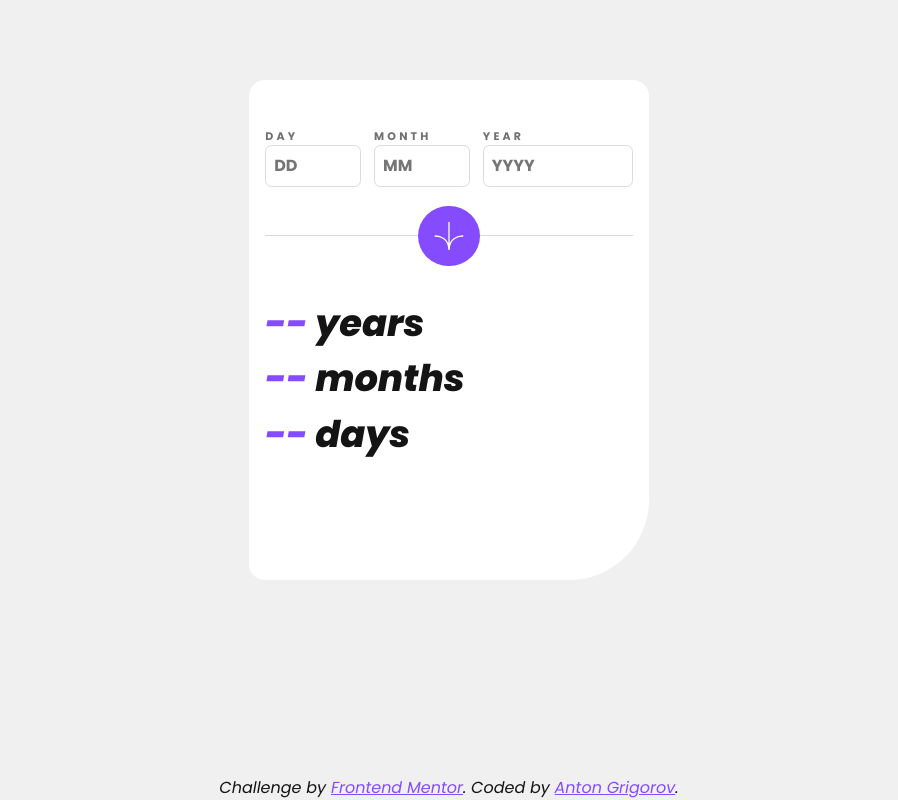
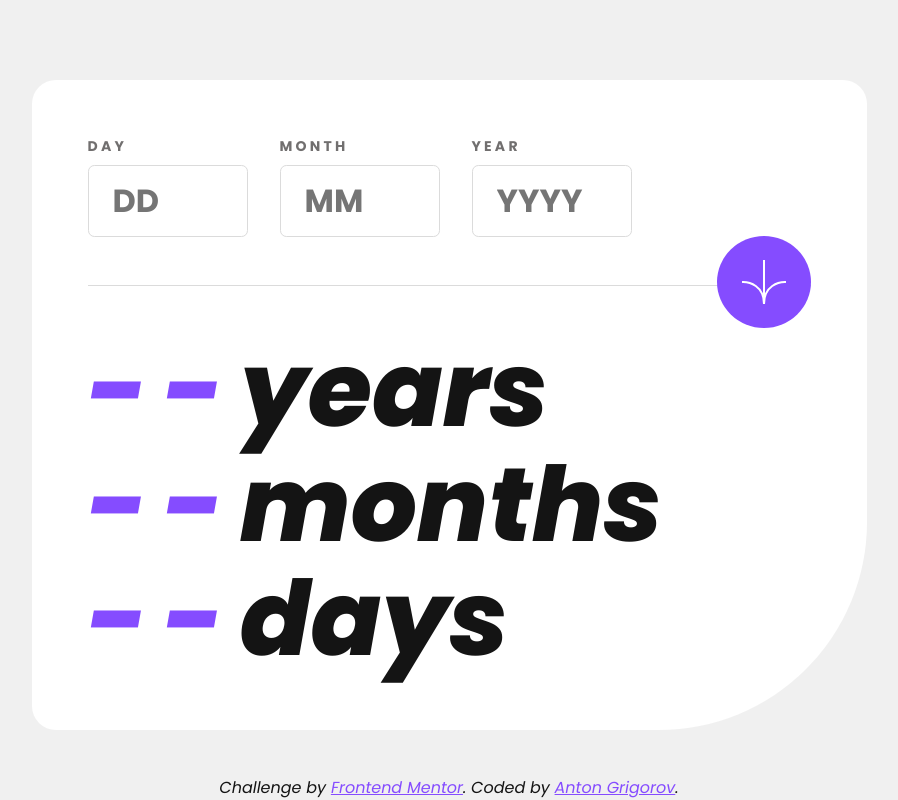
Before and after one commit to TisteEdur/Frontend-Mentor-Challenges, a plain HTML site: page age-calculator-app/index.html in a window 1280 px wide. Shown: the whole page, without its empty margins (191-1089 px from the left). Drawn offline with Linux system fonts and the light colour scheme.

Commit message:
add desktop UI styling & minor markup cleanup

```diff
--- a/age-calculator-app/index.html
+++ b/age-calculator-app/index.html
@@ -58,9 +58,9 @@
       </button>
 
       <section class="output">
-        <p class="output-text"><span class="output-numbers">--</span> years</p>
-        <p class="output-text"><span class="output-numbers">--</span> months</p>
-        <p class="output-text"><span class="output-numbers">--</span> days</p>
+        <p class="output-text"><span class="output-numbers">--</span>years</p>
+        <p class="output-text"><span class="output-numbers">--</span>months</p>
+        <p class="output-text"><span class="output-numbers">--</span>days</p>
       </section>
     </main>
 
@@ -69,7 +69,7 @@
         Challenge by
         <a href="https://www.frontendmentor.io?ref=challenge" target="_blank"
           >Frontend Mentor</a
-        >. Coded by <a href="#">Anton Grigorov</a>.
+        >. Coded by <a href="https://github.com/TisteEdur" target="_blank">Anton Grigorov</a>.
       </div>
     </footer>
 
--- a/age-calculator-app/styles.css
+++ b/age-calculator-app/styles.css
@@ -93,6 +93,7 @@ body {
 .content {
     padding: 0 1rem;
     height: 500px;
+    width: 100%;
     display: flex;
     flex-direction: column;
     background-color: hsl(0, 0%, 100%);
@@ -109,6 +110,8 @@ body {
         display: flex;
         flex-direction: column;
         justify-content: flex-start;
+        flex: 1;
+        max-width: 140px;
 
         & input,
         label {
@@ -119,8 +122,6 @@ body {
 
         & input {
             padding: .5rem;
-            max-width: 150px;
-            min-width: 60px;
             width: 100%;
             color: hsl(0, 0%, 8%);
             border-radius: 0.4rem;
@@ -134,6 +135,7 @@ body {
         }
 
         & label {
+            margin-bottom: 0.313rem;
             font-size: 0.688rem;
             letter-spacing: 0.2rem;
         }
@@ -157,9 +159,14 @@ body {
     }
 }
 
+.output {
+    align-self: center;
+}
+
 .output-text {
     font-family: "Poppins-ExtraBoldItalic";
-    font-size: 2.3rem;
+    font-size: 2.9rem;
+    line-height: 1.1;
     color: hsl(0, 0%, 8%);
 }
 
@@ -179,3 +186,88 @@ body {
         color: hsl(0, 1%, 44%);
     }
 }
+
+/* ===== Media Queries ===== */
+@media (min-width: 680px) {
+    .content {
+        padding: 0 3.5rem;
+        max-width: 835px;
+        height: 650px;
+    }
+
+    .input-wrapper {
+        & input {
+            font-size: 2rem;
+        }
+
+        & label {
+            font-size: 0.75rem;
+        }
+    }
+
+    .submit-btn {
+        align-self: flex-end;
+        padding: 1.5rem;
+        transform: translateY(-45px);
+
+        & .submit-btn-img {
+            max-width: 40px;
+            max-height: 40px;
+        }
+    }
+
+    .output {
+        align-self: flex-start;
+
+        & .output-text {
+            font-size: 5rem;
+        }
+    }
+}
+
+@media (min-width: 820px) {
+    .content {
+        border-radius: 1.5rem 1.5rem 13rem;
+    }
+
+    .user-input {
+        padding: 3.5rem 0 3rem;
+        gap: 2rem;
+
+        & .input-wrapper {
+            max-width: 160px;
+
+            & input {
+                padding: .7rem 1.5rem;
+            }
+
+            & label {
+                margin-bottom: 0.5rem;
+                font-size: 0.875rem;
+            }
+        }
+    }
+
+    .submit-btn {
+        transform: translateY(-50px);
+
+        & .submit-btn-img {
+            max-width: 50px;
+            max-height: 50px;
+        }
+    }
+
+    .output {
+        transform: translateY(-45px);
+
+        & .output-text {
+            font-size: 6.5rem;
+        }
+    }
+
+    .output-numbers {
+        letter-spacing: 1rem;
+    }
+}
+
+/* ===== End of Media Queries ===== */
```
